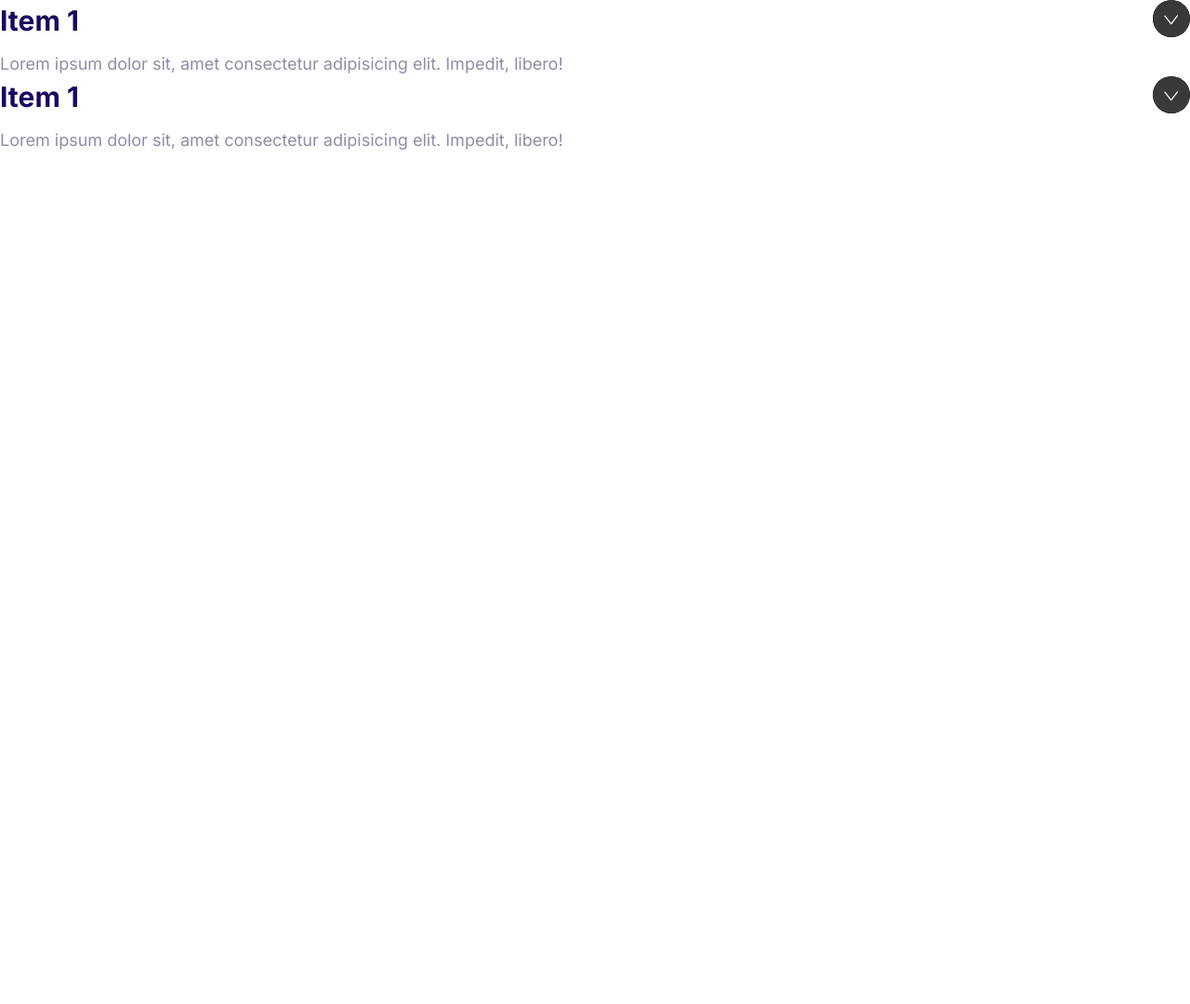
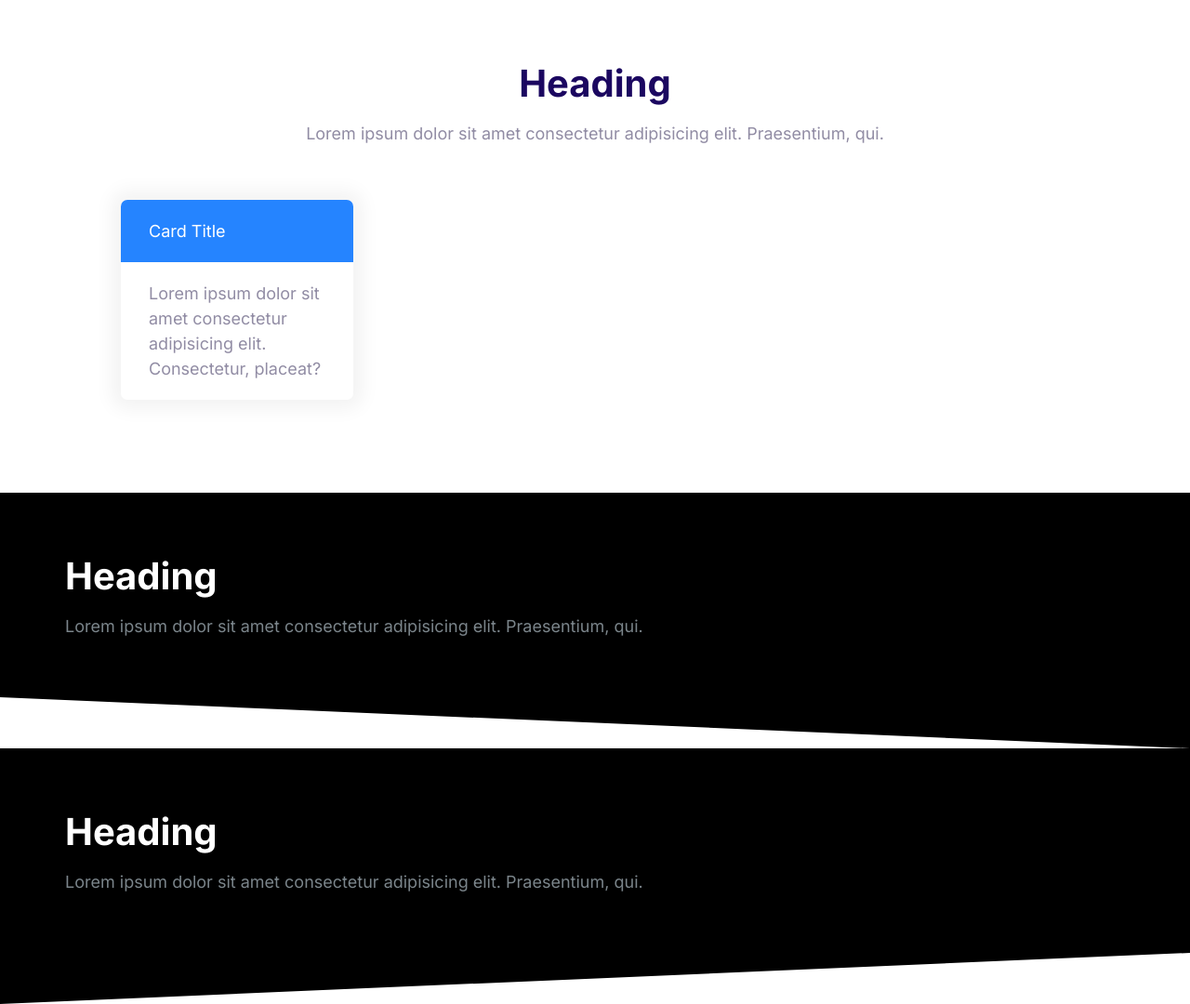
Before and after one commit to Robin925/moshify, a plain HTML site: page index.html in a window 1280 px wide. Shown: the whole page at 93% size. Before the commit the page ends 800 px from the top, so only its background shows below. Drawn offline with Linux system fonts and the light colour scheme.

Commit message:
Build Blocks.

```diff
--- a/css/style.css
+++ b/css/style.css
@@ -553,3 +553,44 @@ a {
     max-height: 100vh;
     opacity: 1;
 }
+
+/* Blocks */
+.block {
+    /* padding: 6rem 2rem; */
+    --padding-vertical: 6rem;
+    padding: var(--padding-vertical) 2rem;
+}
+
+.block__header {
+    text-align: center;
+}
+
+.block__heading {
+    margin-top: 0;
+}
+
+.block--dark {
+    background: #000;
+    color: #7b858b;
+}
+
+.block--dark .block__heading {
+    color: #fff;
+}
+
+.block--skewed-right {
+    /* padding-bottom: 10rem; */
+    padding-bottom: calc(var(--padding-vertical) + 4rem);
+    clip-path: polygon(0% 0%, 100% 0%, 100% 100%, 0% 80%);
+}
+
+.block--skewed-left {
+    /* padding-bottom: 10rem; */
+    padding-bottom: calc(var(--padding-vertical) + 4rem);
+    clip-path: polygon(0% 0%, 100% 0%, 100% 80%, 0% 100%);
+}
+
+.container {
+    max-width: 1140px;
+    margin: 0 auto;
+}
--- a/index.html
+++ b/index.html
@@ -11,30 +11,35 @@
     <link rel="stylesheet" href="css/style.css">
 </head>
     <body>
-        <div class="collapsible collapsible--expanded">
-          <header class="collapsible__header">
-              <h2 class="collapsible__heading">Item 1</h2>
-                <svg class="icon icon--white collapsible__chevron">
-                    <!-- <use xlink:href="images/sprite.svg#chevron"></use> -->
-                    <svg id="Layer_1" data-name="Layer 1" xmlns="http://www.w3.org/2000/svg" viewBox="0 0 51 51"><defs><style>.cls-1{fill:#393939;}.cls-2{fill:#fff;}</style></defs><circle class="cls-1" cx="25.5" cy="25.5" r="25.5"/><rect class="cls-2" x="24.4" y="27.9" width="1.6" height="15.24" rx="0.8" transform="matrix(0.78, -0.63, 0.63, 0.78, -21.26, 15.39)"/><rect class="cls-2" x="33.3" y="27.9" width="1.6" height="15.24" rx="0.8" transform="translate(24 -21.9) rotate(37.3)"/></svg>
-                </svg>
+
+      <section class="block container">
+          <header class="block__header">
+            <h2 class="block__heading">Heading</h2>
+            <p>Lorem ipsum dolor sit amet consectetur adipisicing elit. Praesentium, qui.</p>
           </header>
-          <div class="collapsible__content">
-            Lorem ipsum dolor sit, amet consectetur adipisicing elit. Impedit, libero!
+          <div style="width: 30%; padding: 4rem">
+            <div class="card card--primary">
+                <header class="card__header">Card Title</header>
+                <div class="card__body">
+                    Lorem ipsum dolor sit amet consectetur adipisicing elit. Consectetur, placeat?
+                </div>
+            </div>
           </div>
-        </div>
-        <div class="collapsible collapsible--expanded">
-          <header class="collapsible__header">
-              <h2 class="collapsible__heading">Item 1</h2>
-                <svg class="icon icon--white collapsible__chevron">
-                    <!-- <use xlink:href="images/sprite.svg#chevron"></use> -->
-                    <svg id="Layer_1" data-name="Layer 1" xmlns="http://www.w3.org/2000/svg" viewBox="0 0 51 51"><defs><style>.cls-1{fill:#393939;}.cls-2{fill:#fff;}</style></defs><circle class="cls-1" cx="25.5" cy="25.5" r="25.5"/><rect class="cls-2" x="24.4" y="27.9" width="1.6" height="15.24" rx="0.8" transform="matrix(0.78, -0.63, 0.63, 0.78, -21.26, 15.39)"/><rect class="cls-2" x="33.3" y="27.9" width="1.6" height="15.24" rx="0.8" transform="translate(24 -21.9) rotate(37.3)"/></svg>
-                </svg>
-          </header>
-          <div class="collapsible__content">
-            Lorem ipsum dolor sit, amet consectetur adipisicing elit. Impedit, libero!
+        </section>
+
+        <section class="block block--dark block--skewed-right">
+          <div class="container">
+            <h2 class="block__heading">Heading</h2>
+            <p>Lorem ipsum dolor sit amet consectetur adipisicing elit. Praesentium, qui.</p>
           </div>
-        </div>
+        </section>
+
+        <section class="block block--dark block--skewed-left">
+          <div class="container">
+            <h2 class="block__heading">Heading</h2>
+            <p>Lorem ipsum dolor sit amet consectetur adipisicing elit. Praesentium, qui.</p>
+          </div>
+        </section>
         <script src="js/main.js"></script>
     </body>
 </html>
```
Also changed, not shown: components/blocks.html (added, +22 -0 lines).
